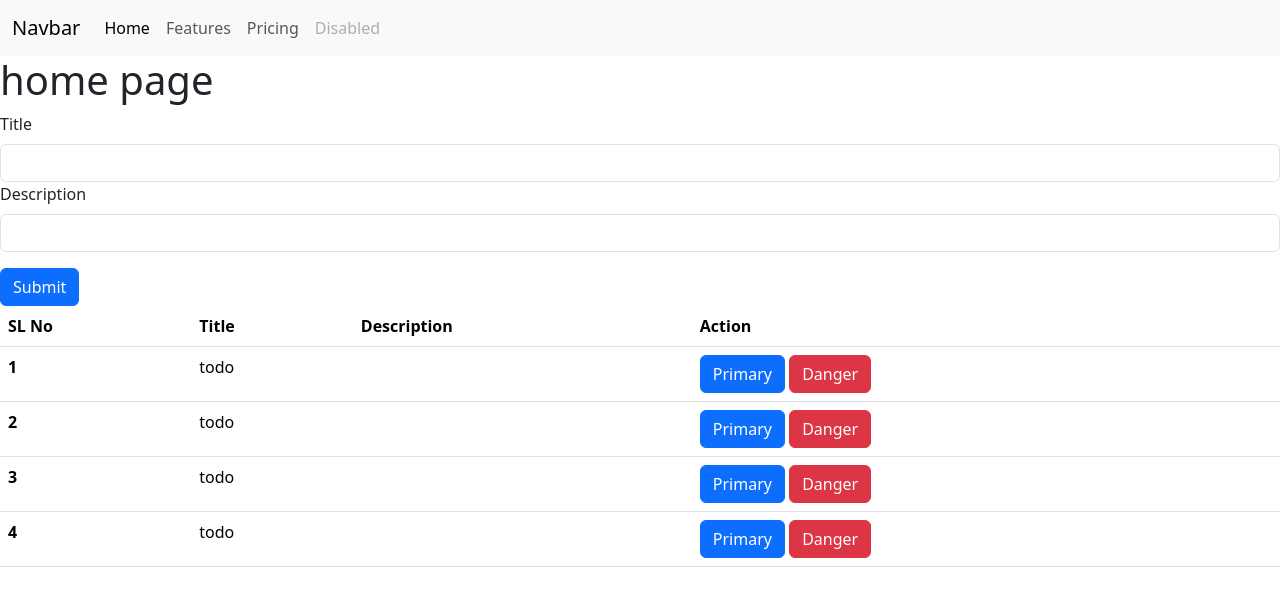
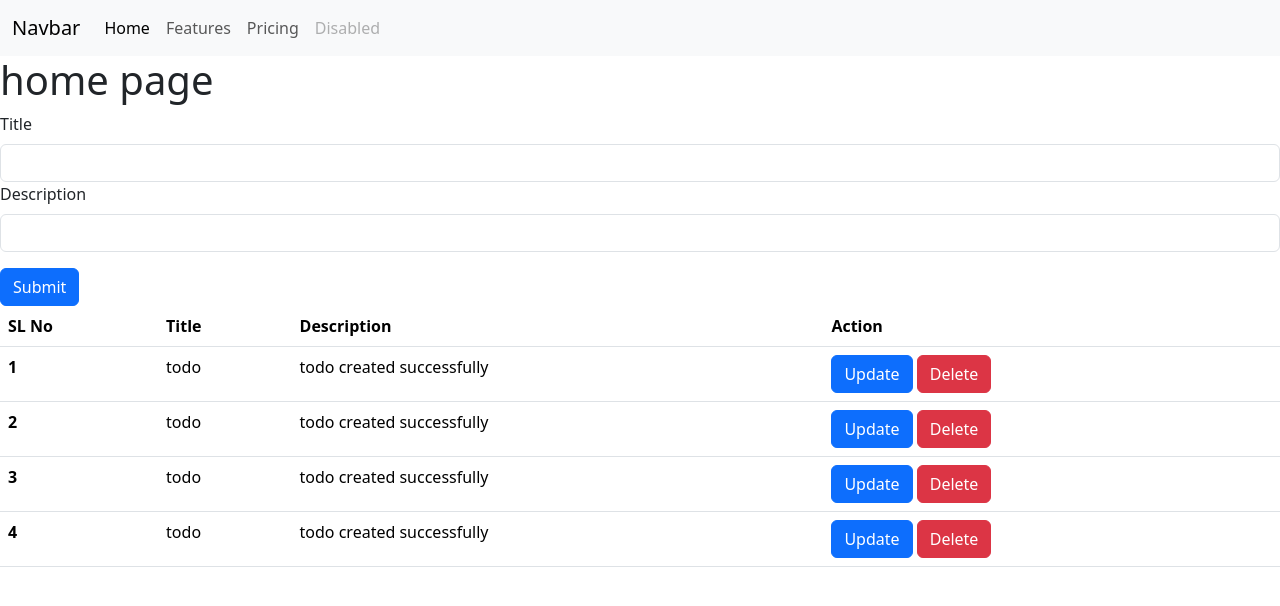
Before and after one commit to deepankar2230/todo_list, a Django app: page / in a window 1280 px wide. Shown: the top 606 px of the page. Run offline with Django 5.2, Linux system fonts and the light colour scheme; data comes from the database, SQL or seed files in the repository; both versions use the stored data as it was after the commit.

Commit message:
update view created

```diff
--- a/app/urls.py
+++ b/app/urls.py
@@ -2,5 +2,6 @@ from django.urls import path
 from .views import *
 
 urlpatterns = [
-    path('', home ,name= 'home')
+    path('', home ,name= 'home'),
+    path('update<pk>', update, name='update')
 ]
--- a/app/views.py
+++ b/app/views.py
@@ -1,5 +1,7 @@
 from django.shortcuts import render
 from .models import *
+from django.http import HttpResponseRedirect
+from django.urls import reverse
 # Create your views here.
 
 def home(request):
@@ -11,3 +13,16 @@ def home(request):
         TO = Todo(title=title, desc=desc)
         TO.save()
     return render(request, 'home.html', d)
+
+
+def update(request, pk):
+    todo = Todo.objects.get(pk=pk)
+    d = {'todo': todo}
+    if request.method == 'POST':
+        title = request.POST.get('title')
+        desc = request.POST.get('desc')
+        todo.title = title
+        todo.desc = desc
+        todo.save()
+        return HttpResponseRedirect(reverse('home'))
+    return render(request, 'update.html', d)
--- a/templates/home.html
+++ b/templates/home.html
@@ -31,8 +31,10 @@
         <tr>
           <th>{{forloop.counter}}</th>
           <td>{{todo.title}}</td>
-          <td>{{todo.desx}}</td>
-          <td><button type="button" class="btn btn-primary">Primary</button> <button type="button" class="btn btn-danger">Danger</button>
+          <td>{{todo.desc}}</td>
+          <td>
+            <a href="{% url 'update' todo.pk %}"><button type="button" class="btn btn-primary">Update</button></a>
+            <a href=""><button type="button" class="btn btn-danger">Delete</button></a>
           </td>
         </tr>
         {% endfor %}
```
Also changed, not shown: templates/update.html (added, +16 -0 lines), db.sqlite3.
